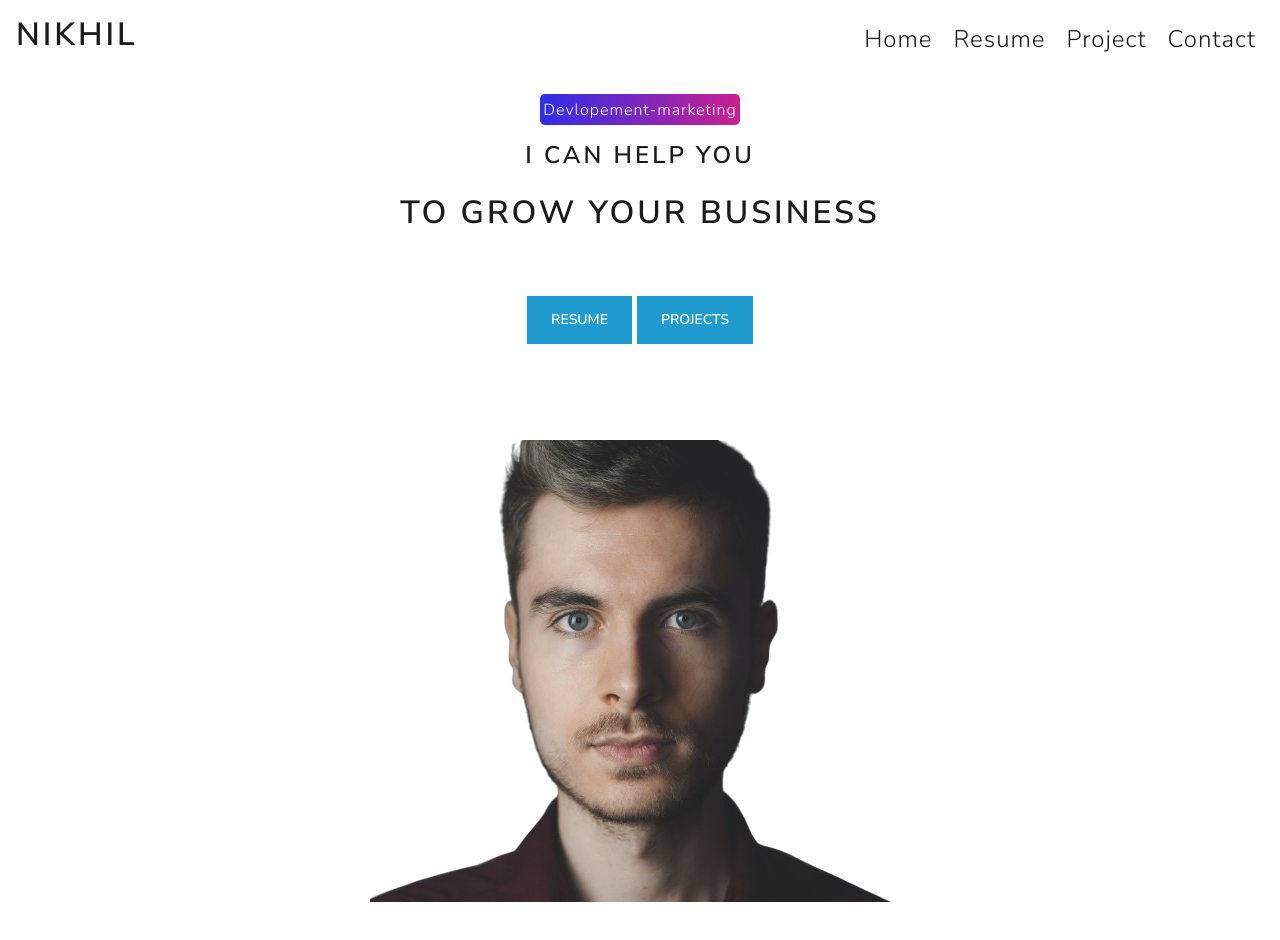
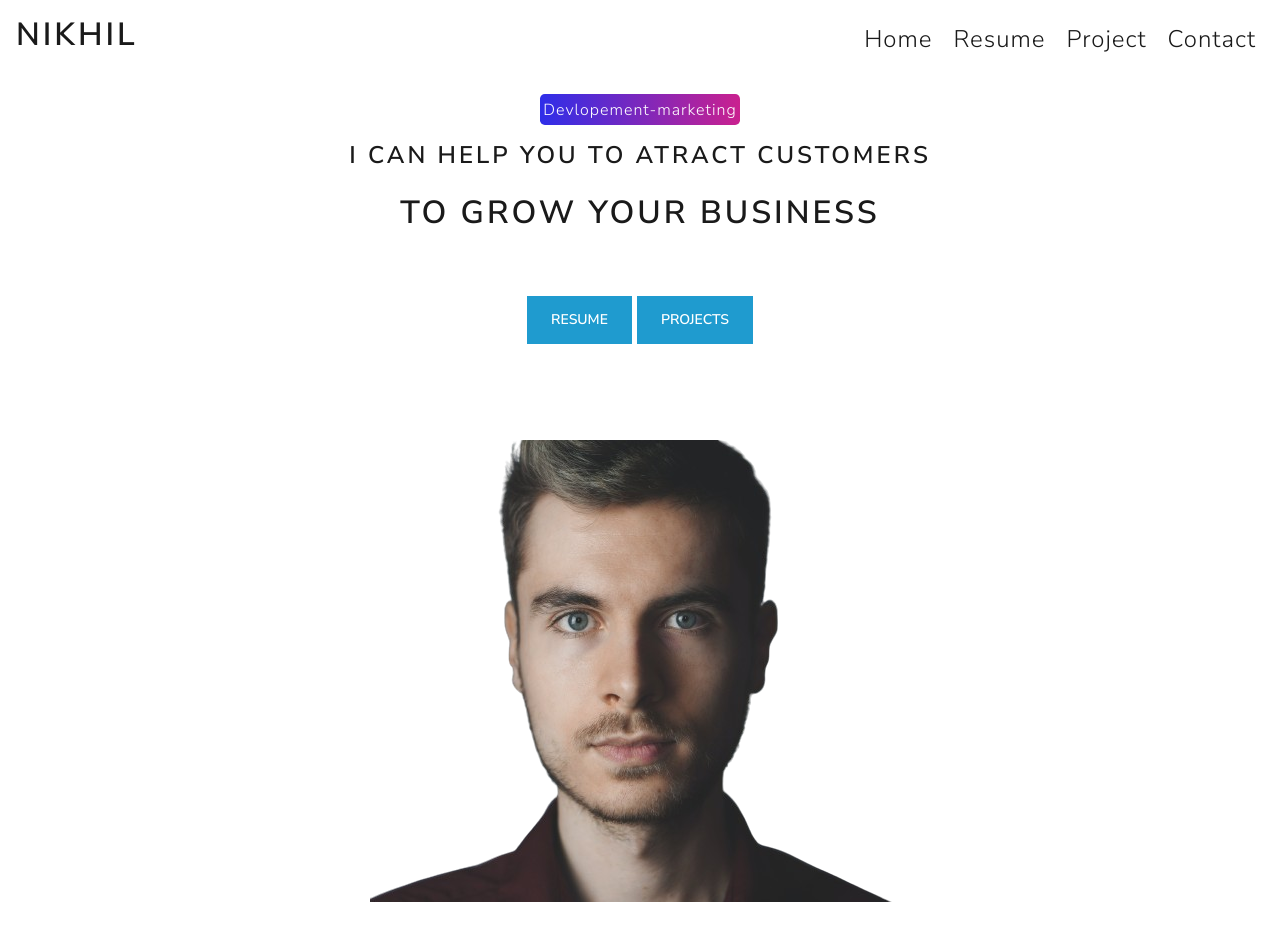
Before and after one commit to nikhil7304/personal, a plain HTML site: page index.html in a window 1280 px wide. Drawn offline with nearby package versions, Linux system fonts and the light colour scheme.

Commit message:
change in  h3

```diff
--- a/index.html
+++ b/index.html
@@ -19,7 +19,7 @@
     </nav>
     <div id="hero" class="container d-flex flex-column justify-content-center align-items-center ">
         <p class="info my-3 ">Devlopement-marketing</p>
-        <h3 class="my3">I Can Help You</h3>
+        <h3 class="my3">I Can Help You to atract customers</h3>
         <h1 class="my-3">to grow your business</h1>
         <div class="my-5 ">
             <button class="btn btn-info">resume</button>
--- a/style.css
+++ b/style.css
@@ -12,3 +12,6 @@
     padding: 0.2rem;
     color: white;
 }
+h3{
+    text-transform: uppercase;
+}
```
